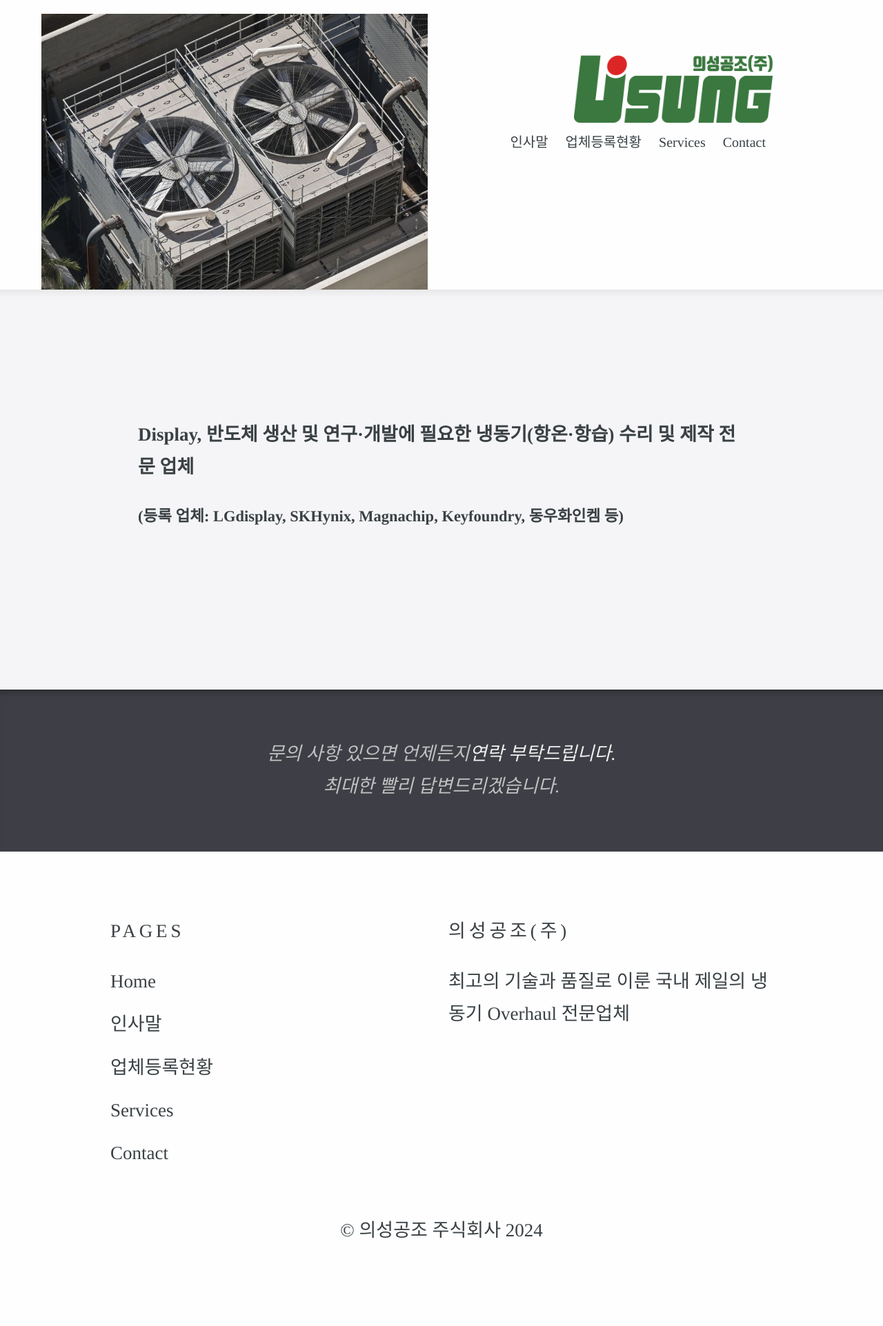
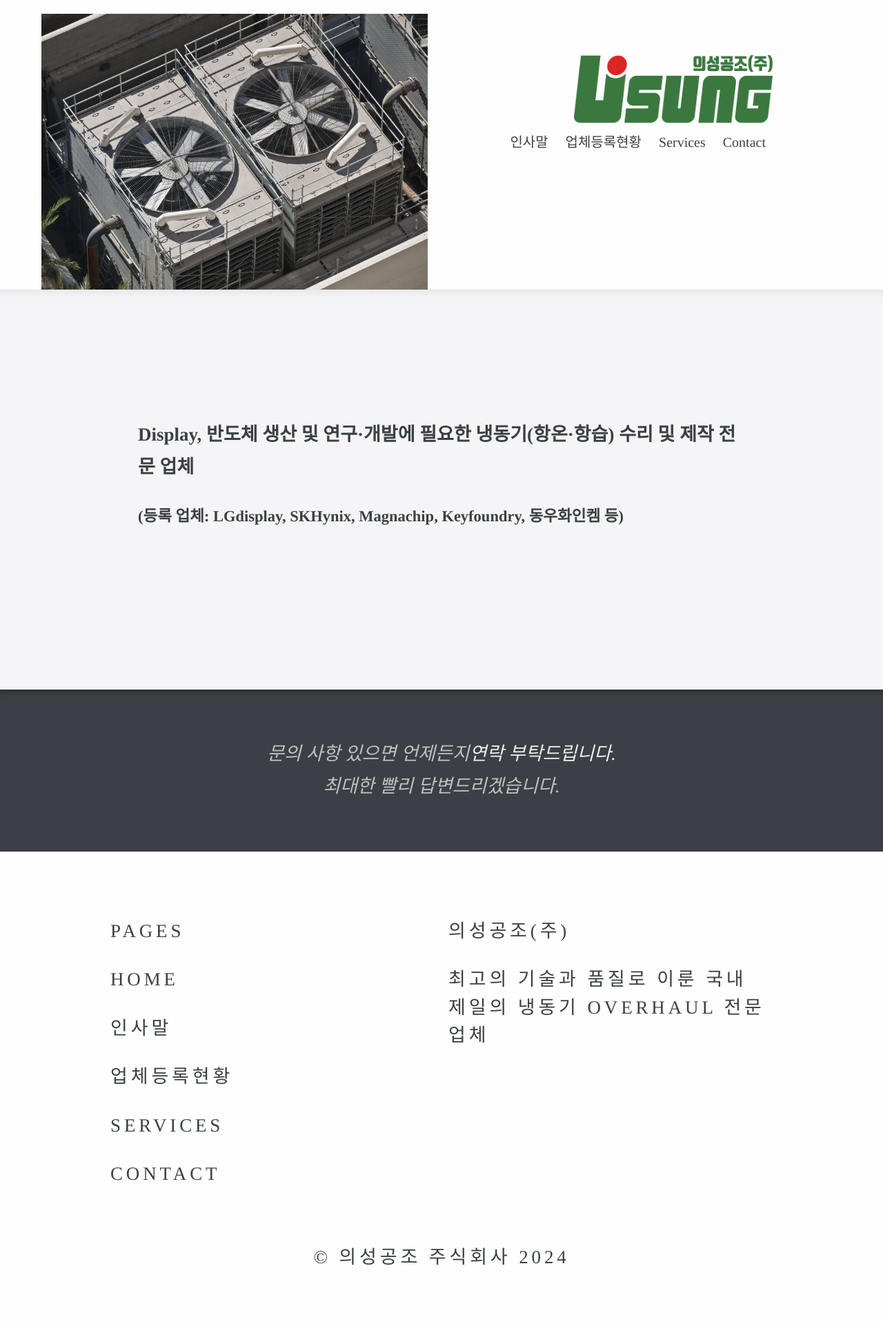
Before and after one commit to sangjoon6099/sangjoon6099.github.io, a Jekyll site: the page built from index.html, in a window 1280 px wide. Shown: the whole page at 69% size. Built offline with Jekyll 4.4.1, drawn with Linux system fonts in a browser that asks for light colours; some web fonts are replaced; the list of posts is cut into pages by our own code; before the commit the page ends 1889 px from its top, so only the background shows below that.

Commit message:
Update default.html

```diff
--- a/_layouts/default.html
+++ b/_layouts/default.html
@@ -58,8 +58,8 @@
 							</li>
 							{% for link in column.links %}
 							<li>
-							<a {% if link.new_window %}target="_blank"{% endif %} href="{% include relative-src.html src=link.link %}">
-							{{ link.name }}</a>
+							<h2><a {% if link.new_window %}target="_blank"{% endif %} href="{% include relative-src.html src=link.link %}">
+							{{ link.name }}</a></h2>
 							</li>
 							{% endfor %}
 							</ul>
@@ -69,15 +69,15 @@
 						<li>
 							<h2>{{ site.data.company.title }}</h2>
 						</li>
-						<li>{{ site.data.company.description }}</li>
+						<li><h2>{{ site.data.company.description }}</h2></li>
 					</ul>
 				</div>
 			</div>
 
 			<div class="legal-line" style="text-align:center">
-				<p class="container">
+				<h2 class="container">
 					&copy;  의성공조 주식회사 {{ site.time | date: '%Y' }}
-				</p>
+				</h2>
 			</div>
 		</footer>
 	</body>
```
